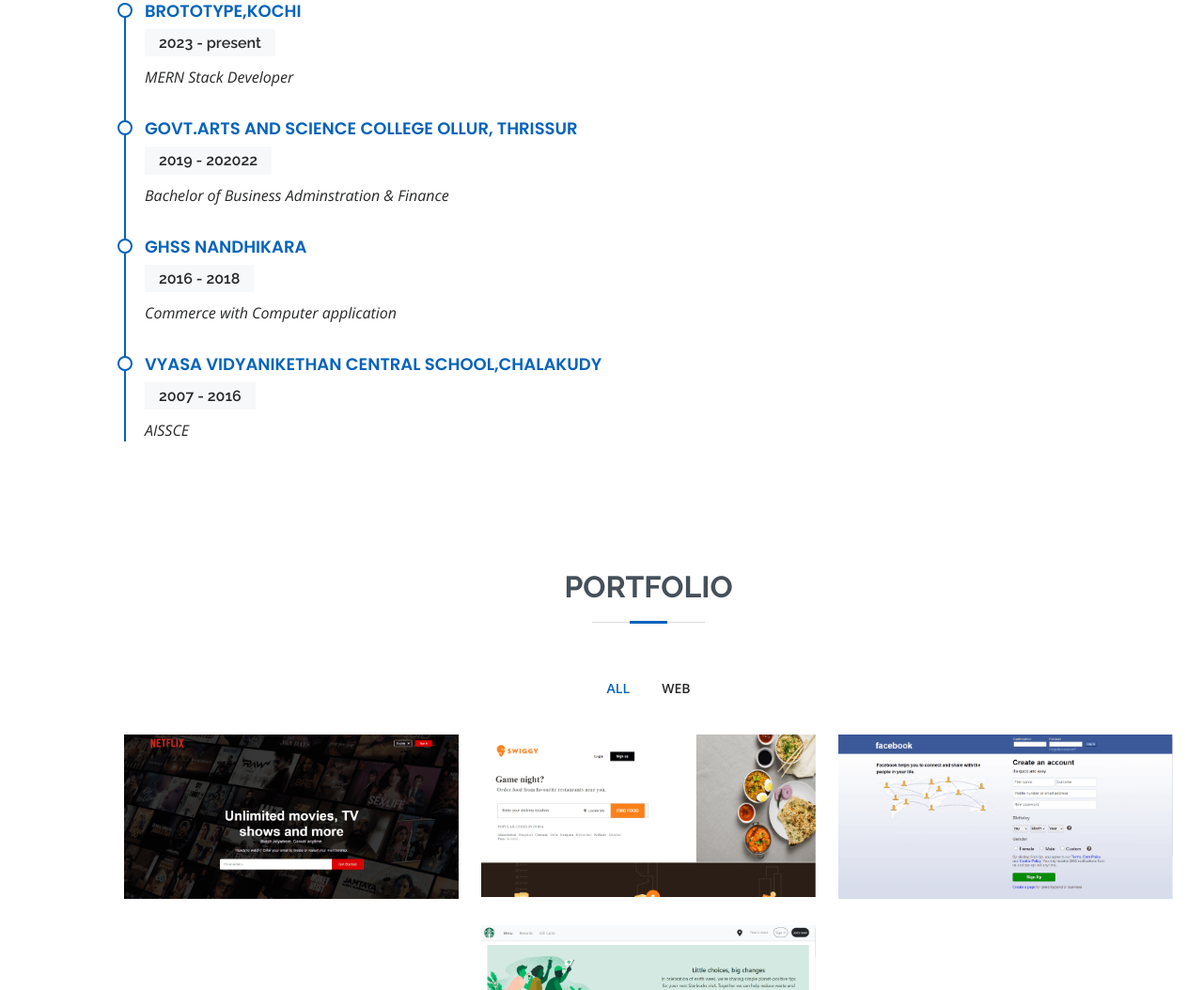
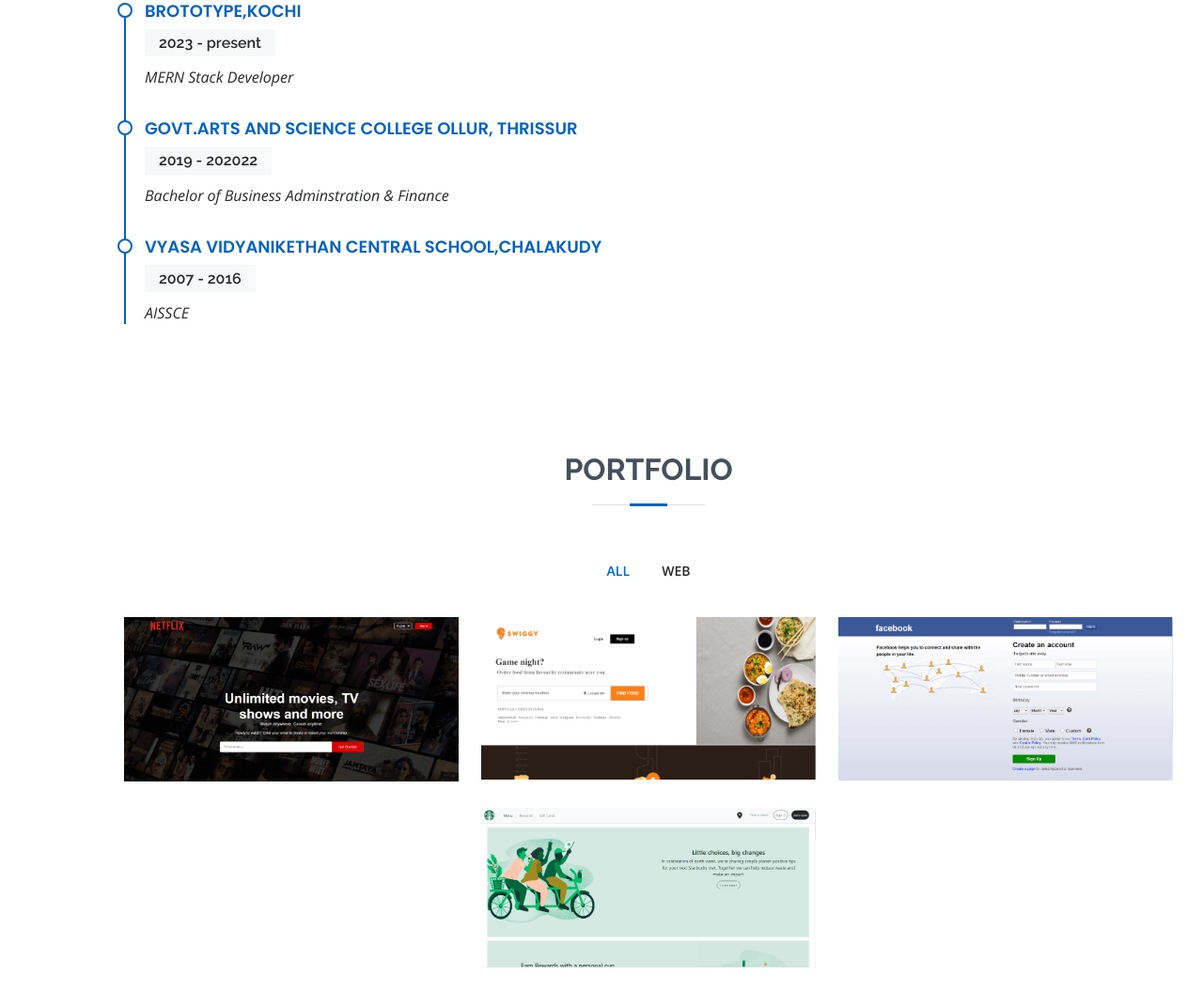
Before and after one commit to shifasvg/personal-website, a plain HTML site: page index.html in a window 1280 px wide. Shown: the part 2352-3406 px from the top of the page at 94% size. Drawn offline with nearby package versions, Linux system fonts and the light colour scheme.

Commit message:
Update index.html

```diff
--- a/index.html
+++ b/index.html
@@ -192,11 +192,7 @@
               <h5>2019 - 202022</h5>
               <p><em>Bachelor of Business Adminstration &amp; Finance</em></p>
             </div>
-            <div class="resume-item">
-              <h4>GHSS nandhikara</h4>
-              <h5>2016 - 2018</h5>
-              <p><em>Commerce with Computer application</em></p>
-            </div>
+
             <div class="resume-item">
               <h4>Vyasa vidyanikethan central school,chalakudy</h4>
               <h5>2007 - 2016</h5>
```
